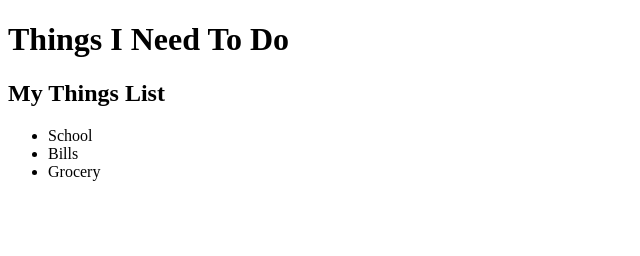
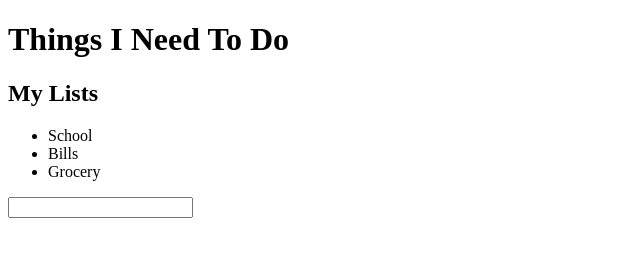
Before and after one commit to ManBytesDog/ToDoListApp, a plain HTML site: page index.html in a window 1280 px wide. Shown: the whole page, without its empty margins (0-640 px from the left). Drawn offline with Linux system fonts and the light colour scheme.

Commit message:
started to create a form for todo tasks and added an input field with a text value

```diff
--- a/index.html
+++ b/index.html
@@ -7,6 +7,10 @@
     <title>ToDoList WebApp</title>
     <meta name="description" content="">
     <meta name="viewport" content="width=device-width, initial-scale=1">
+    <link
+      href="https://fonts.googleapis.com/css?family=Work+Sans:300,400,700,900&display=swap"
+      rel="stylesheet"
+    />
     <link rel="stylesheet" href="style.css">
   </head>
 
@@ -14,12 +18,16 @@
     <h1 class="title">Things I Need To Do</h1>
 
     <div class="all-tasks">
-      <h2 class="task-title">My Things List</h2>
+      <h2 class="task-title">My Lists</h2>
       <ul class="task-list">
         <li class="active-task">School</li>
         <li>Bills</li>
         <li>Grocery</li>
       </ul>
+
+      <form action="">
+        <input type="text"
+      </form>
     </div>
 
     <div class="list"></div>
```
